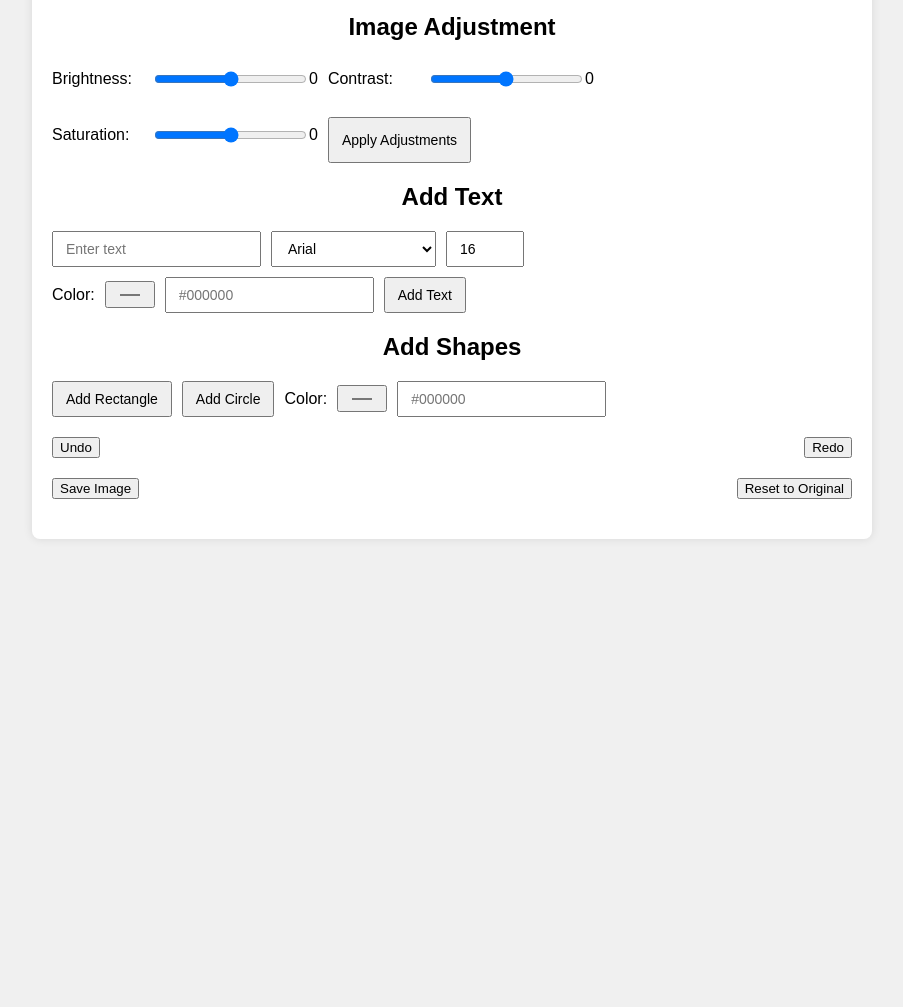
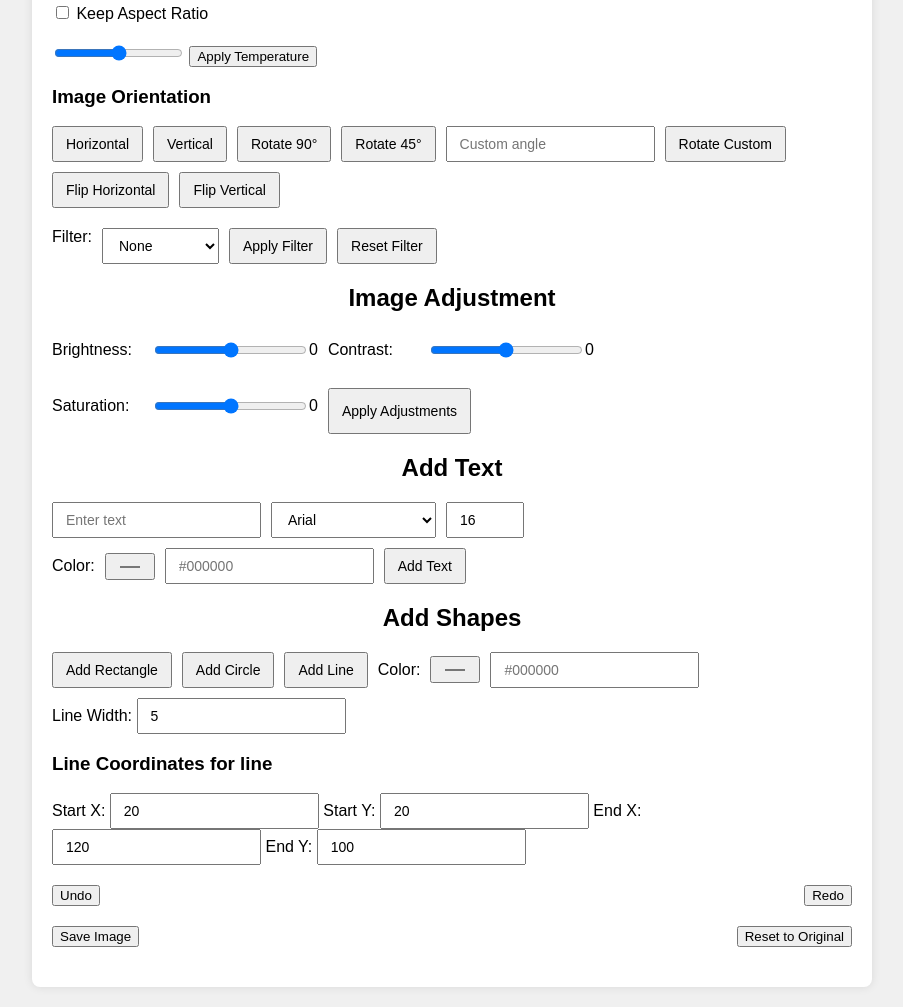
Before and after one commit to abcip/pr-Z1, a plain HTML site: page index.html in a window 1280 px wide. Shown: the part 355-1362 px from the top of the page, without its empty margins (188-1091 px from the left). Before the commit the page ends 914 px from the top, so only its background shows below. Drawn offline with Linux system fonts and the light colour scheme.

Commit message:
Update index.html
lll

```diff
--- a/index.html
+++ b/index.html
@@ -1,11 +1,13 @@
 <!DOCTYPE html>
 <html lang="en">
+
 <head>
     <meta charset="UTF-8">
     <meta name="viewport" content="width=device-width, initial-scale=1.0">
     <title>Image Editor</title>
     <link rel="stylesheet" href="styles.css">
 </head>
+
 <body>
     <div class="container">
         <h1>Image Editor</h1>
@@ -15,7 +17,7 @@
         </div>
         <img id="imagePreview" src="" alt="Preview" style="display: none;">
 
-        <h2>Basic Editing</h2>
+        <h2 style="margin-top: 50px;">Basic Editing</h2>
         <div class="controls">
             <button id="cropBtn">Crop</button>
             <button id="resizeBtn">Resize</button>
@@ -25,6 +27,36 @@
             <label>
                 <input type="checkbox" id="keepAspectRatio"> Keep Aspect Ratio
             </label>
+        </div>
+
+        <input type="range" id="temperature" min="-100" max="100" value="0">
+<button id="applyTemperature">Apply Temperature</button>
+
+
+        <h3>Image Orientation</h3>
+        <div class="controls">
+            <button id="rotateHorizontal">Horizontal</button>
+            <button id="rotateVertical">Vertical</button>
+            <button id="rotate90">Rotate 90°</button>
+            <button id="rotate45">Rotate 45°</button>
+            <input type="number" id="rotateCustomInput" placeholder="Custom angle">
+            <button id="rotateCustom">Rotate Custom</button>
+            <button id="flipHorizontal">Flip Horizontal</button>
+            <button id="flipVertical">Flip Vertical</button>
+        </div>
+
+        <div class="controls">
+            <label for="filter">Filter:</label>
+            <select id="filter">
+                <option value="none">None</option>
+                <option value="grayscale">Grayscale</option>
+                <option value="sepia">Sepia</option>
+                <option value="blur">Blur</option>
+                <option value="invert">Invert</option>
+                <option value="hueRotate">Hue Rotate</option>
+            </select>
+            <button id="applyFilter">Apply Filter</button>
+            <button id="resetFilter">Reset Filter</button>
         </div>
 
         <h2>Image Adjustment</h2>
@@ -70,10 +102,30 @@
         <div class="controls">
             <button id="addRectangle">Add Rectangle</button>
             <button id="addCircle">Add Circle</button>
+            <button id="addLine">Add Line</button>
+
             <div class="color-picker">
                 <label for="shapeColor">Color:</label>
-                <input type="color" id="shapeColor">
+                <input type="color" id="shapeColor" value="#000000">
                 <input type="text" id="shapeHexColor" placeholder="#000000">
+            </div>
+
+            <div class="line-controls">
+                <label for="lineWidth">Line Width:</label>
+                <input type="number" id="lineWidth" value="5" min="1">
+
+                <h3>Line Coordinates for line</h3>
+                <label for="lineStartX">Start X:</label>
+                <input type="number" id="lineStartX" value="20">
+
+                <label for="lineStartY">Start Y:</label>
+                <input type="number" id="lineStartY" value="20">
+
+                <label for="lineEndX">End X:</label>
+                <input type="number" id="lineEndX" value="120">
+
+                <label for="lineEndY">End Y:</label>
+                <input type="number" id="lineEndY" value="100">
             </div>
         </div>
 
@@ -99,4 +151,5 @@
 
     <script src="script.js"></script>
 </body>
+
 </html>
```
